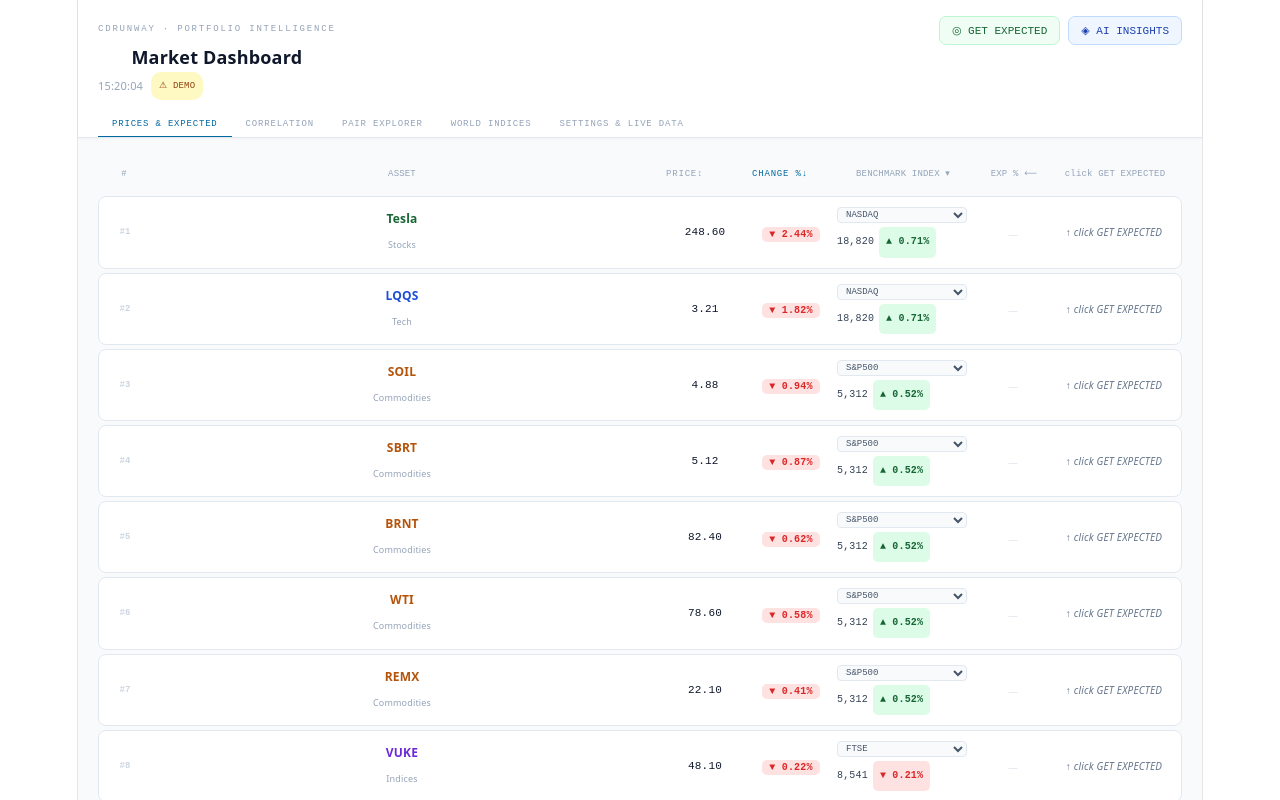
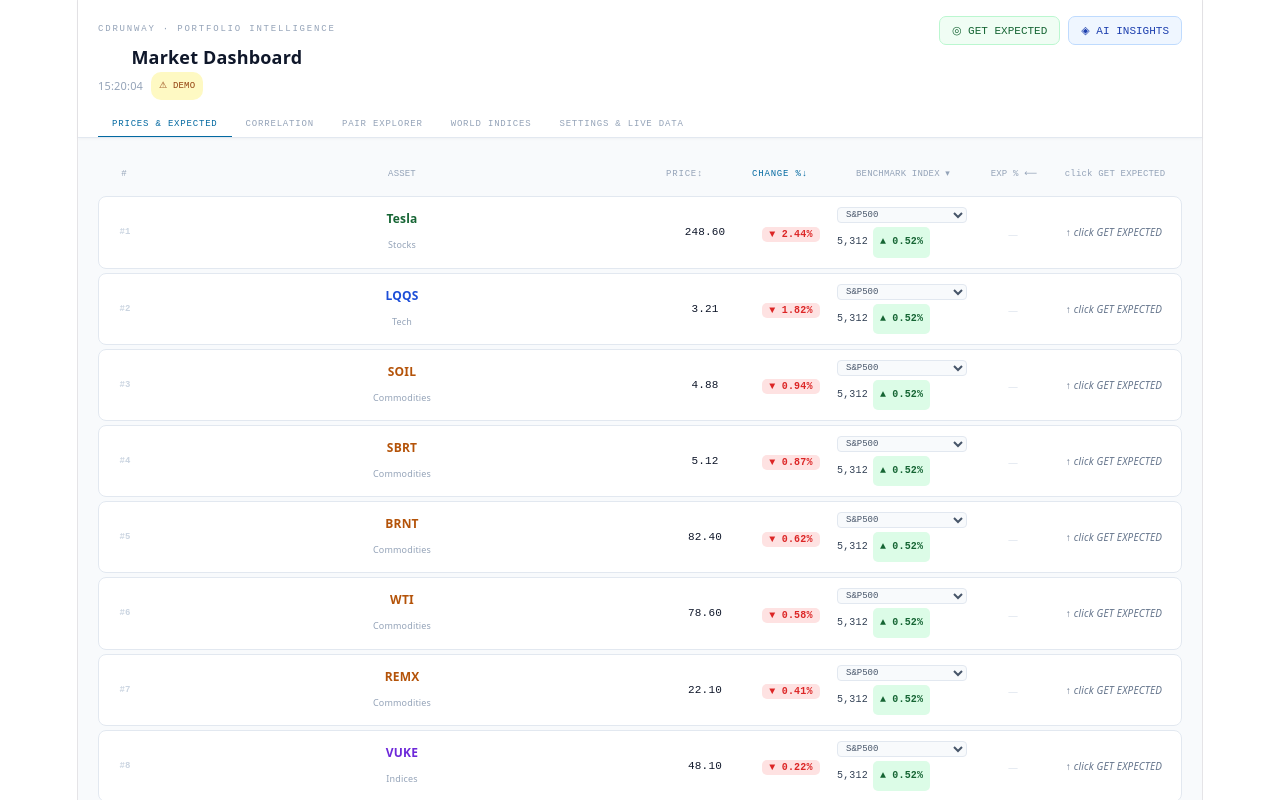
Before and after one commit to CDRunway/correlation-tool, a React (Vite) app: page / in a window 1280 px wide. Shown: the top 800 px of the page. Built offline with nearby package versions, Linux system fonts and the light colour scheme.

Commit message:
all indices in benchmark dropdown

```diff
--- a/src/App.jsx
+++ b/src/App.jsx
@@ -2,46 +2,46 @@ import { useState, useEffect, useCallback } from "react";
 
 // ─── ASSET REGISTRY ───────────────────────────────────────────────────────────
 const BASE_ASSETS = [
-  { ticker:"IB1T.L",  label:"IB1T",    group:"Bitcoin",    benchmarkIdxs:["NASDAQ","S&P500"] },
-  { ticker:"BTC-USD", label:"BTC/USD", group:"Bitcoin",    benchmarkIdxs:["NASDAQ","S&P500"] },
-  { ticker:"LQQS.L",  label:"LQQS",    group:"Tech",       benchmarkIdxs:["NASDAQ","S&P500"] },
-  { ticker:"DAGB.L",  label:"DAGB",    group:"Tech",       benchmarkIdxs:["NASDAQ","S&P500"] },
-  { ticker:"IUIT.L",  label:"IUIT",    group:"Tech",       benchmarkIdxs:["NASDAQ","S&P500"] },
-  { ticker:"IUCD.L",  label:"IUCD",    group:"Tech",       benchmarkIdxs:["NASDAQ","S&P500"] },
-  { ticker:"IITU.L",  label:"IITU",    group:"Tech",       benchmarkIdxs:["NASDAQ","S&P500"] },
-  { ticker:"SEMI.L",  label:"SEMI",    group:"Tech",       benchmarkIdxs:["NASDAQ","S&P500"] },
-  { ticker:"RBOT.L",  label:"RBOT",    group:"Tech",       benchmarkIdxs:["NASDAQ","S&P500"] },
-  { ticker:"ARKK",    label:"ARKK",    group:"Tech",       benchmarkIdxs:["NASDAQ","S&P500"] },
-  { ticker:"SOIL.L",  label:"SOIL",    group:"Commodities",benchmarkIdxs:["S&P500","NASDAQ","FTSE"] },
-  { ticker:"SBRT.L",  label:"SBRT",    group:"Commodities",benchmarkIdxs:["S&P500","NASDAQ","FTSE"] },
-  { ticker:"REMX.L",  label:"REMX",    group:"Commodities",benchmarkIdxs:["S&P500","NASDAQ","FTSE"] },
-  { ticker:"BRNT.L",  label:"BRNT",    group:"Commodities",benchmarkIdxs:["S&P500","NASDAQ","FTSE"] },
-  { ticker:"CL=F",    label:"WTI",     group:"Commodities",benchmarkIdxs:["S&P500","NASDAQ","FTSE"] },
-  { ticker:"^GSPC",   label:"S&P500",  group:"Indices",    benchmarkIdxs:["S&P500","NASDAQ","FTSE"] },
-  { ticker:"^IXIC",   label:"NASDAQ",  group:"Indices",    benchmarkIdxs:["NASDAQ","S&P500"] },
-  { ticker:"^FTSE",   label:"FTSE",    group:"Indices",    benchmarkIdxs:["FTSE","S&P500"] },
-  { ticker:"CSPX.L",  label:"CSPX",    group:"Indices",    benchmarkIdxs:["S&P500","NASDAQ","FTSE"] },
-  { ticker:"SPYL.L",  label:"SPYL",    group:"Indices",    benchmarkIdxs:["S&P500","NASDAQ","FTSE"] },
-  { ticker:"EQQQ.L",  label:"EQQQ",    group:"Indices",    benchmarkIdxs:["NASDAQ","S&P500"] },
-  { ticker:"EQGB.L",  label:"EQGB",    group:"Indices",    benchmarkIdxs:["FTSE","S&P500"] },
-  { ticker:"ISF.L",   label:"ISF",     group:"Indices",    benchmarkIdxs:["FTSE","S&P500"] },
-  { ticker:"VUKE.L",  label:"VUKE",    group:"Indices",    benchmarkIdxs:["FTSE","S&P500"] },
-  { ticker:"ISPY.L",  label:"ISPY",    group:"Indices",    benchmarkIdxs:["S&P500","NASDAQ","FTSE"] },
-  { ticker:"NVDA",    label:"NVIDIA",  group:"Stocks",     benchmarkIdxs:["NASDAQ","S&P500"] },
-  { ticker:"TSLA",    label:"Tesla",   group:"Stocks",     benchmarkIdxs:["NASDAQ","S&P500"] },
-  { ticker:"AAPL",    label:"Apple",   group:"Stocks",     benchmarkIdxs:["NASDAQ","S&P500"] },
-  { ticker:"JPM",     label:"JPM",     group:"Stocks",     benchmarkIdxs:["S&P500","NASDAQ","FTSE"] },
-  { ticker:"BAC",     label:"BAC",     group:"Stocks",     benchmarkIdxs:["S&P500","NASDAQ","FTSE"] },
-  { ticker:"COIN",    label:"COIN",    group:"Stocks",     benchmarkIdxs:["NASDAQ","S&P500"] },
-  { ticker:"EIMI.L",  label:"EIMI",    group:"EM",         benchmarkIdxs:["S&P500","NASDAQ","FTSE"] },
-  { ticker:"EMIM.L",  label:"EMIM",    group:"EM",         benchmarkIdxs:["S&P500","NASDAQ","FTSE"] },
-  { ticker:"EMGU.L",  label:"EMGU",    group:"EM",         benchmarkIdxs:["S&P500","NASDAQ","FTSE"] },
-  { ticker:"AEMU.L",  label:"AEMU",    group:"EM",         benchmarkIdxs:["S&P500","NASDAQ","FTSE"] },
-  { ticker:"REGB.L",  label:"REGB",    group:"EM",         benchmarkIdxs:["FTSE","S&P500"] },
-  { ticker:"JEDG.L",  label:"JEDG",    group:"Thematic",   benchmarkIdxs:["S&P500","NASDAQ","FTSE"] },
-  { ticker:"IUVF.L",  label:"IUVF",    group:"Thematic",   benchmarkIdxs:["S&P500","NASDAQ","FTSE"] },
-  { ticker:"DXJ.L",   label:"DXJ",     group:"Thematic",   benchmarkIdxs:["FTSE","S&P500"] },
-  { ticker:"SUES.L",  label:"SUES",    group:"Thematic",   benchmarkIdxs:["S&P500","NASDAQ","FTSE"] },
+  { ticker:"IB1T.L",  label:"IB1T",    group:"Bitcoin",    benchmarkIdxs:["S&P500","NASDAQ","FTSE","DJIA","DAX","CAC","STOXX","Nikkei","HSI","SSE","ASX","Sensex","Bovespa","TSX"] },
+  { ticker:"BTC-USD", label:"BTC/USD", group:"Bitcoin",    benchmarkIdxs:["S&P500","NASDAQ","FTSE","DJIA","DAX","CAC","STOXX","Nikkei","HSI","SSE","ASX","Sensex","Bovespa","TSX"] },
+  { ticker:"LQQS.L",  label:"LQQS",    group:"Tech",       benchmarkIdxs:["S&P500","NASDAQ","FTSE","DJIA","DAX","CAC","STOXX","Nikkei","HSI","SSE","ASX","Sensex","Bovespa","TSX"] },
+  { ticker:"DAGB.L",  label:"DAGB",    group:"Tech",       benchmarkIdxs:["S&P500","NASDAQ","FTSE","DJIA","DAX","CAC","STOXX","Nikkei","HSI","SSE","ASX","Sensex","Bovespa","TSX"] },
+  { ticker:"IUIT.L",  label:"IUIT",    group:"Tech",       benchmarkIdxs:["S&P500","NASDAQ","FTSE","DJIA","DAX","CAC","STOXX","Nikkei","HSI","SSE","ASX","Sensex","Bovespa","TSX"] },
+  { ticker:"IUCD.L",  label:"IUCD",    group:"Tech",       benchmarkIdxs:["S&P500","NASDAQ","FTSE","DJIA","DAX","CAC","STOXX","Nikkei","HSI","SSE","ASX","Sensex","Bovespa","TSX"] },
+  { ticker:"IITU.L",  label:"IITU",    group:"Tech",       benchmarkIdxs:["S&P500","NASDAQ","FTSE","DJIA","DAX","CAC","STOXX","Nikkei","HSI","SSE","ASX","Sensex","Bovespa","TSX"] },
+  { ticker:"SEMI.L",  label:"SEMI",    group:"Tech",       benchmarkIdxs:["S&P500","NASDAQ","FTSE","DJIA","DAX","CAC","STOXX","Nikkei","HSI","SSE","ASX","Sensex","Bovespa","TSX"] },
+  { ticker:"RBOT.L",  label:"RBOT",    group:"Tech",       benchmarkIdxs:["S&P500","NASDAQ","FTSE","DJIA","DAX","CAC","STOXX","Nikkei","HSI","SSE","ASX","Sensex","Bovespa","TSX"] },
+  { ticker:"ARKK",    label:"ARKK",    group:"Tech",       benchmarkIdxs:["S&P500","NASDAQ","FTSE","DJIA","DAX","CAC","STOXX","Nikkei","HSI","SSE","ASX","Sensex","Bovespa","TSX"] },
+  { ticker:"SOIL.L",  label:"SOIL",    group:"Commodities",benchmarkIdxs:["S&P500","NASDAQ","FTSE","DJIA","DAX","CAC","STOXX","Nikkei","HSI","SSE","ASX","Sensex","Bovespa","TSX"] },
+  { ticker:"SBRT.L",  label:"SBRT",    group:"Commodities",benchmarkIdxs:["S&P500","NASDAQ","FTSE","DJIA","DAX","CAC","STOXX","Nikkei","HSI","SSE","ASX","Sensex","Bovespa","TSX"] },
+  { ticker:"REMX.L",  label:"REMX",    group:"Commodities",benchmarkIdxs:["S&P500","NASDAQ","FTSE","DJIA","DAX","CAC","STOXX","Nikkei","HSI","SSE","ASX","Sensex","Bovespa","TSX"] },
+  { ticker:"BRNT.L",  label:"BRNT",    group:"Commodities",benchmarkIdxs:["S&P500","NASDAQ","FTSE","DJIA","DAX","CAC","STOXX","Nikkei","HSI","SSE","ASX","Sensex","Bovespa","TSX"] },
+  { ticker:"CL=F",    label:"WTI",     group:"Commodities",benchmarkIdxs:["S&P500","NASDAQ","FTSE","DJIA","DAX","CAC","STOXX","Nikkei","HSI","SSE","ASX","Sensex","Bovespa","TSX"] },
+  { ticker:"^GSPC",   label:"S&P500",  group:"Indices",    benchmarkIdxs:["S&P500","NASDAQ","FTSE","DJIA","DAX","CAC","STOXX","Nikkei","HSI","SSE","ASX","Sensex","Bovespa","TSX"] },
+  { ticker:"^IXIC",   label:"NASDAQ",  group:"Indices",    benchmarkIdxs:["S&P500","NASDAQ","FTSE","DJIA","DAX","CAC","STOXX","Nikkei","HSI","SSE","ASX","Sensex","Bovespa","TSX"] },
+  { ticker:"^FTSE",   label:"FTSE",    group:"Indices",    benchmarkIdxs:["S&P500","NASDAQ","FTSE","DJIA","DAX","CAC","STOXX","Nikkei","HSI","SSE","ASX","Sensex","Bovespa","TSX"] },
+  { ticker:"CSPX.L",  label:"CSPX",    group:"Indices",    benchmarkIdxs:["S&P500","NASDAQ","FTSE","DJIA","DAX","CAC","STOXX","Nikkei","HSI","SSE","ASX","Sensex","Bovespa","TSX"] },
+  { ticker:"SPYL.L",  label:"SPYL",    group:"Indices",    benchmarkIdxs:["S&P500","NASDAQ","FTSE","DJIA","DAX","CAC","STOXX","Nikkei","HSI","SSE","ASX","Sensex","Bovespa","TSX"] },
+  { ticker:"EQQQ.L",  label:"EQQQ",    group:"Indices",    benchmarkIdxs:["S&P500","NASDAQ","FTSE","DJIA","DAX","CAC","STOXX","Nikkei","HSI","SSE","ASX","Sensex","Bovespa","TSX"] },
+  { ticker:"EQGB.L",  label:"EQGB",    group:"Indices",    benchmarkIdxs:["S&P500","NASDAQ","FTSE","DJIA","DAX","CAC","STOXX","Nikkei","HSI","SSE","ASX","Sensex","Bovespa","TSX"] },
+  { ticker:"ISF.L",   label:"ISF",     group:"Indices",    benchmarkIdxs:["S&P500","NASDAQ","FTSE","DJIA","DAX","CAC","STOXX","Nikkei","HSI","SSE","ASX","Sensex","Bovespa","TSX"] },
+  { ticker:"VUKE.L",  label:"VUKE",    group:"Indices",    benchmarkIdxs:["S&P500","NASDAQ","FTSE","DJIA","DAX","CAC","STOXX","Nikkei","HSI","SSE","ASX","Sensex","Bovespa","TSX"] },
+  { ticker:"ISPY.L",  label:"ISPY",    group:"Indices",    benchmarkIdxs:["S&P500","NASDAQ","FTSE","DJIA","DAX","CAC","STOXX","Nikkei","HSI","SSE","ASX","Sensex","Bovespa","TSX"] },
+  { ticker:"NVDA",    label:"NVIDIA",  group:"Stocks",     benchmarkIdxs:["S&P500","NASDAQ","FTSE","DJIA","DAX","CAC","STOXX","Nikkei","HSI","SSE","ASX","Sensex","Bovespa","TSX"] },
+  { ticker:"TSLA",    label:"Tesla",   group:"Stocks",     benchmarkIdxs:["S&P500","NASDAQ","FTSE","DJIA","DAX","CAC","STOXX","Nikkei","HSI","SSE","ASX","Sensex","Bovespa","TSX"] },
+  { ticker:"AAPL",    label:"Apple",   group:"Stocks",     benchmarkIdxs:["S&P500","NASDAQ","FTSE","DJIA","DAX","CAC","STOXX","Nikkei","HSI","SSE","ASX","Sensex","Bovespa","TSX"] },
+  { ticker:"JPM",     label:"JPM",     group:"Stocks",     benchmarkIdxs:["S&P500","NASDAQ","FTSE","DJIA","DAX","CAC","STOXX","Nikkei","HSI","SSE","ASX","Sensex","Bovespa","TSX"] },
+  { ticker:"BAC",     label:"BAC",     group:"Stocks",     benchmarkIdxs:["S&P500","NASDAQ","FTSE","DJIA","DAX","CAC","STOXX","Nikkei","HSI","SSE","ASX","Sensex","Bovespa","TSX"] },
+  { ticker:"COIN",    label:"COIN",    group:"Stocks",     benchmarkIdxs:["S&P500","NASDAQ","FTSE","DJIA","DAX","CAC","STOXX","Nikkei","HSI","SSE","ASX","Sensex","Bovespa","TSX"] },
+  { ticker:"EIMI.L",  label:"EIMI",    group:"EM",         benchmarkIdxs:["S&P500","NASDAQ","FTSE","DJIA","DAX","CAC","STOXX","Nikkei","HSI","SSE","ASX","Sensex","Bovespa","TSX"] },
+  { ticker:"EMIM.L",  label:"EMIM",    group:"EM",         benchmarkIdxs:["S&P500","NASDAQ","FTSE","DJIA","DAX","CAC","STOXX","Nikkei","HSI","SSE","ASX","Sensex","Bovespa","TSX"] },
+  { ticker:"EMGU.L",  label:"EMGU",    group:"EM",         benchmarkIdxs:["S&P500","NASDAQ","FTSE","DJIA","DAX","CAC","STOXX","Nikkei","HSI","SSE","ASX","Sensex","Bovespa","TSX"] },
+  { ticker:"AEMU.L",  label:"AEMU",    group:"EM",         benchmarkIdxs:["S&P500","NASDAQ","FTSE","DJIA","DAX","CAC","STOXX","Nikkei","HSI","SSE","ASX","Sensex","Bovespa","TSX"] },
+  { ticker:"REGB.L",  label:"REGB",    group:"EM",         benchmarkIdxs:["S&P500","NASDAQ","FTSE","DJIA","DAX","CAC","STOXX","Nikkei","HSI","SSE","ASX","Sensex","Bovespa","TSX"] },
+  { ticker:"JEDG.L",  label:"JEDG",    group:"Thematic",   benchmarkIdxs:["S&P500","NASDAQ","FTSE","DJIA","DAX","CAC","STOXX","Nikkei","HSI","SSE","ASX","Sensex","Bovespa","TSX"] },
+  { ticker:"IUVF.L",  label:"IUVF",    group:"Thematic",   benchmarkIdxs:["S&P500","NASDAQ","FTSE","DJIA","DAX","CAC","STOXX","Nikkei","HSI","SSE","ASX","Sensex","Bovespa","TSX"] },
+  { ticker:"DXJ.L",   label:"DXJ",     group:"Thematic",   benchmarkIdxs:["S&P500","NASDAQ","FTSE","DJIA","DAX","CAC","STOXX","Nikkei","HSI","SSE","ASX","Sensex","Bovespa","TSX"] },
+  { ticker:"SUES.L",  label:"SUES",    group:"Thematic",   benchmarkIdxs:["S&P500","NASDAQ","FTSE","DJIA","DAX","CAC","STOXX","Nikkei","HSI","SSE","ASX","Sensex","Bovespa","TSX"] },
 ];
 
 // ─── WORLD INDICES (used for correlation X-axis AND world heatmap) ────────────
@@ -267,7 +267,7 @@ function AddAssetForm({customAssets,setCustomAssets,matrixAssets,setMatrixAssets
     const lbl=label.trim().toUpperCase();
     if(!lbl)return;
     if([...BASE_ASSETS,...customAssets].find(a=>a.label===lbl)){alert("Asset already exists.");return;}
-    const a={ticker:ticker.trim()||lbl,label:lbl,group,benchmarkIdxs:[benchmark],custom:true};
+    const a={ticker:ticker.trim()||lbl,label:lbl,group,benchmarkIdxs:["S&P500","NASDAQ","FTSE","DJIA","DAX","CAC","STOXX","Nikkei","HSI","SSE","ASX","Sensex","Bovespa","TSX"],custom:true};
     setCustomAssets(prev=>[...prev,a]);
     if(matrixAssets.length<20)setMatrixAssets(prev=>[...prev,lbl]);
     setTicker("");setLabel("");
```
